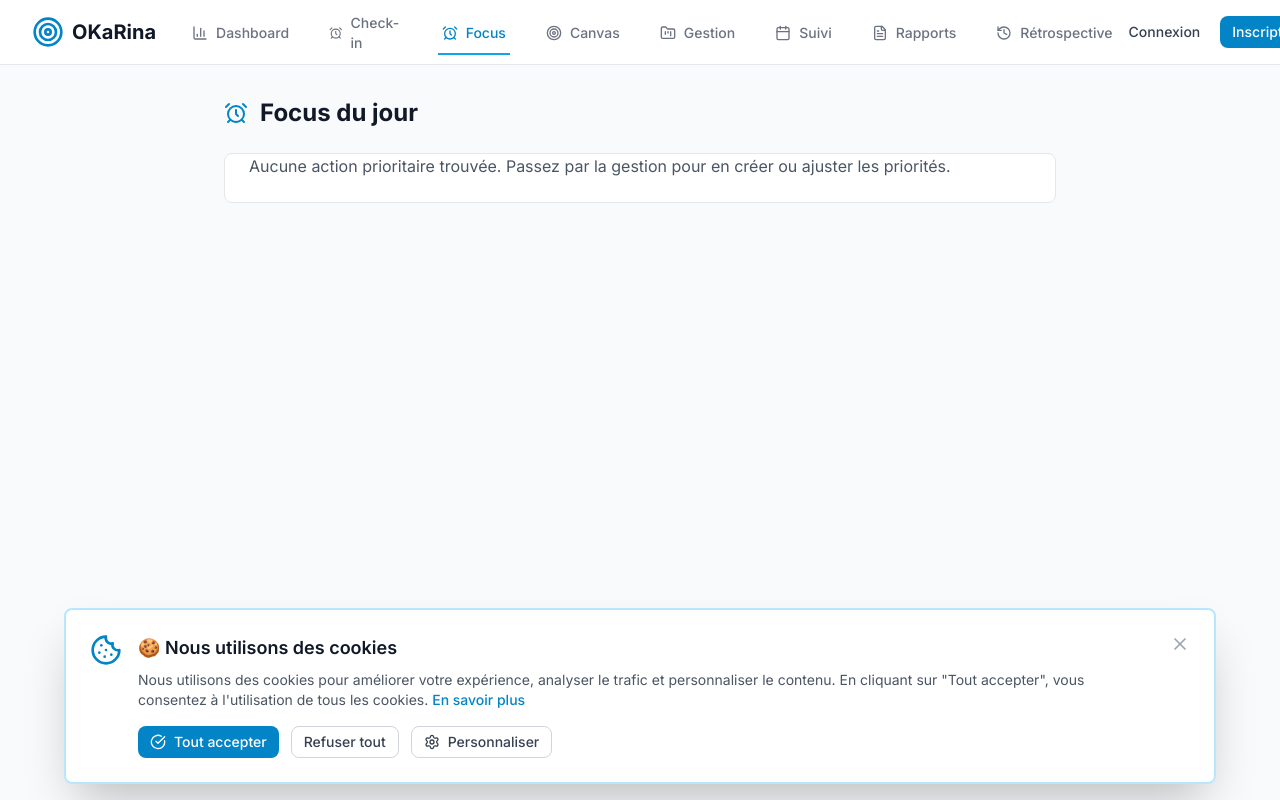
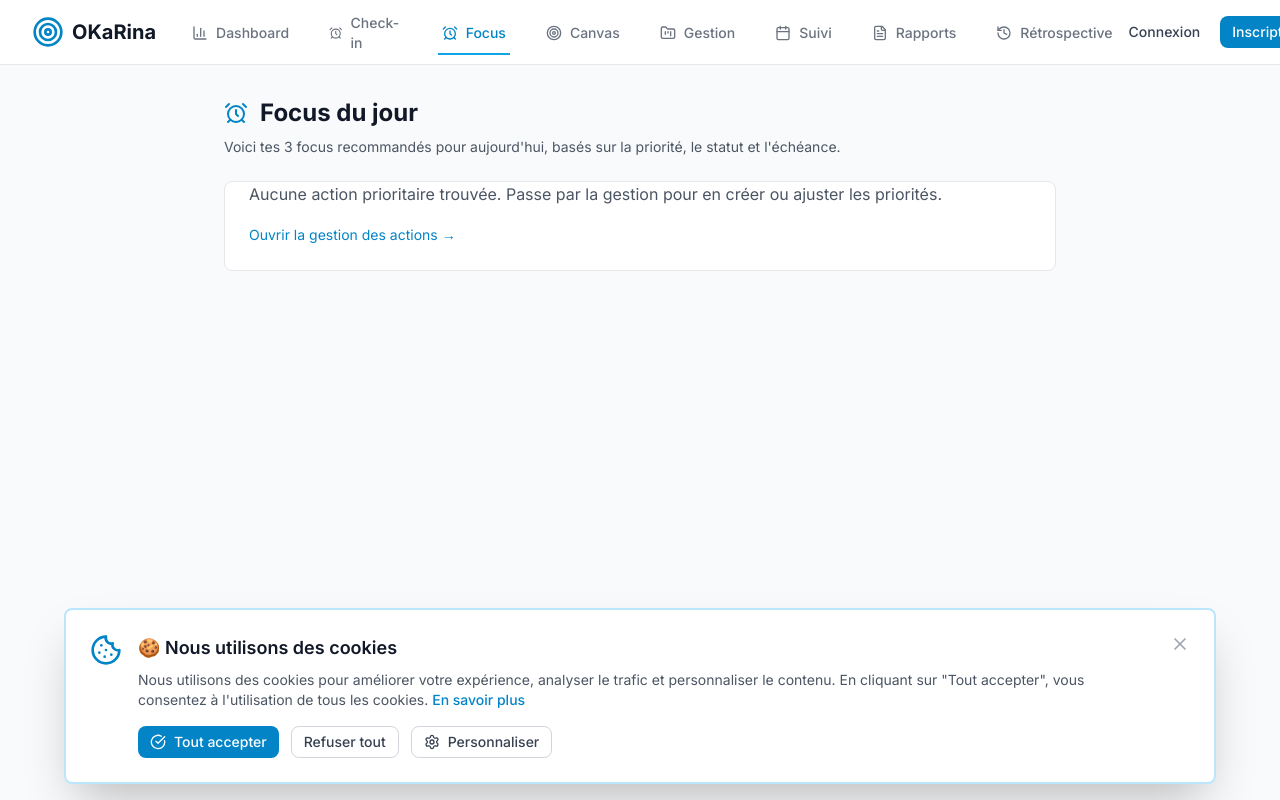
Before and after one commit to Eric-Hei/OKaRina, a Next.js app: page /focus in a window 1280 px wide. Shown: the top 800 px of the page. Built offline with nearby package versions, Linux system fonts and the light colour scheme.

Commit message:
feat: enhance FocusPage with focus management features and deadline scoring

```diff
--- a/src/pages/focus.tsx
+++ b/src/pages/focus.tsx
@@ -1,4 +1,5 @@
 import React, { useMemo, useState } from 'react';
+import Link from 'next/link';
 import { Layout } from '@/components/layout/Layout';
 import { Card, CardContent, CardHeader, CardTitle } from '@/components/ui/Card';
 import { Button } from '@/components/ui/Button';
@@ -7,12 +8,52 @@ import { useAppStore } from '@/store/useAppStore';
 import { ActionStatus, Priority, type Action } from '@/types';
 import { formatRelativeDate } from '@/utils';
 import { AlarmClock, CheckCircle2, Flame } from 'lucide-react';
-import { showNudge, scheduleNudge } from '@/services/nudges';
-import { addDays, isAfter } from 'date-fns';
+import { showNudge, scheduleNudge, cancelScheduledNudge } from '@/services/nudges';
+import { addDays, isAfter, isToday, isPast, differenceInCalendarDays } from 'date-fns';
 
 function priorityWeight(p: Priority): number {
   return p === Priority.CRITICAL ? 4 : p === Priority.HIGH ? 3 : p === Priority.MEDIUM ? 2 : 1;
 }
+
+const priorityLabels: Record<Priority, string> = {
+  [Priority.CRITICAL]: 'Critique',
+  [Priority.HIGH]: 'Haute',
+  [Priority.MEDIUM]: 'Moyenne',
+  [Priority.LOW]: 'Basse',
+};
+
+const statusLabels: Record<ActionStatus, string> = {
+  [ActionStatus.TODO]: 'À faire',
+  [ActionStatus.IN_PROGRESS]: 'En cours',
+  [ActionStatus.DONE]: 'Terminé',
+};
+
+function getDeadlineInfo(deadline?: Date) {
+  if (!deadline) return { label: 'Sans échéance', score: 0, isOverdue: false };
+  const d = new Date(deadline);
+  if (isPast(d) && !isToday(d)) {
+    const days = differenceInCalendarDays(new Date(), d);
+    return { label: `En retard de ${days} j`, score: 3, isOverdue: true };
+  }
+  if (isToday(d)) return { label: `Échéance aujourd'hui`, score: 2, isOverdue: false };
+  const days = differenceInCalendarDays(d, new Date());
+  const score = days <= 3 ? 2 : days <= 7 ? 1 : 0;
+  return { label: `Échéance ${formatRelativeDate(deadline)}`, score, isOverdue: false };
+}
+
+
+function isFocused(a: Action) {
+  return Array.isArray(a.labels) && a.labels.includes('focus');
+}
+
+function extractPrevStatus(a: Action): ActionStatus | null {
+  const prev = a.labels?.find(l => l.startsWith('prev_status:'));
+  if (!prev) return null;
+  const val = prev.split(':')[1] as ActionStatus;
+  if (val === ActionStatus.TODO || val === ActionStatus.IN_PROGRESS || val === ActionStatus.DONE) return val;
+  return null;
+}
+
 
 export default function FocusPage() {
   const { actions, updateAction } = useAppStore();
@@ -21,20 +62,46 @@ export default function FocusPage() {
   const candidates = useMemo(() => {
     const list = (actions || []).filter(a => a.status !== ActionStatus.DONE);
     const scored = list.map(a => {
-      const p = priorityWeight(a.priority);
-      const deadlineScore = a.deadline ? (isAfter(new Date(), new Date(a.deadline)) ? 2 : 1) : 0;
-      const score = p * 2 + deadlineScore; // simple
-      return { a, score };
+      const pScore = priorityWeight(a.priority); // 1..4
+      const sScore = a.status === ActionStatus.IN_PROGRESS ? 3 : 0; // continuité favorisée
+      const dInfo = getDeadlineInfo(a.deadline);
+      const focusBoost = a.labels?.includes('focus') ? 1 : 0;
+      const score = pScore * 2 + sScore + dInfo.score + focusBoost;
+      const reasons: string[] = [];
+      reasons.push(`Priorité ${priorityLabels[a.priority]}`);
+      reasons.push(statusLabels[a.status]);
+      if (a.deadline) reasons.push(dInfo.label);
+      return { action: a, score, reasons, deadlineInfo: dInfo };
     });
-    return scored.sort((x, y) => y.score - x.score).slice(0, 3).map(s => s.a);
+    return scored.sort((x, y) => y.score - x.score).slice(0, 3);
   }, [actions]);
 
-  const commitAction = (a: Action) => {
-    updateAction(a.id, { status: ActionStatus.IN_PROGRESS, updatedAt: new Date(), labels: [...a.labels, 'focus'] });
+  const commitFocus = (a: Action) => {
+    // si déjà focus, ne rien faire ici
+    if (isFocused(a)) return;
+    const prevLabel = `prev_status:${a.status}`;
+    const newLabels = [...(a.labels || [])];
+    if (!newLabels.includes('focus')) newLabels.push('focus');
+    if (!newLabels.some(l => l.startsWith('prev_status:'))) newLabels.push(prevLabel);
+    updateAction(a.id, { status: ActionStatus.IN_PROGRESS, updatedAt: new Date(), labels: newLabels });
     showNudge({ title: 'Focus activé', body: `Engagé sur: ${a.title}`, tag: 'focus-start' });
-    // petit rappel dans 45 min
     const id = scheduleNudge(45 * 60 * 1000, { title: 'Toujours focus ?', body: `Où en es-tu: ${a.title} ?`, tag: 'focus-reminder' });
     if (id) setScheduledId(id);
+  };
+
+  const cancelFocus = (a: Action) => {
+    const prev = extractPrevStatus(a);
+    const cleaned = (a.labels || []).filter(l => l !== 'focus' && !l.startsWith('prev_status:'));
+    updateAction(a.id, {
+      status: prev ?? ActionStatus.TODO,
+      labels: cleaned,
+      updatedAt: new Date(),
+    });
+    if (scheduledId) {
+      cancelScheduledNudge(scheduledId);
+      setScheduledId(null);
+    }
+    showNudge({ title: 'Focus annulé', body: `Action: ${a.title}`, tag: 'focus-cancel' });
   };
 
   const completeAction = (a: Action) => {
@@ -51,42 +118,51 @@ export default function FocusPage() {
     <Layout title="Focus du jour" requireAuth>
       <div className="min-h-screen bg-gray-50 py-8">
         <div className="max-w-4xl mx-auto px-4 sm:px-6 lg:px-8">
-          <div className="flex items-center space-x-3 mb-6">
+          <div className="flex items-center space-x-3 mb-2">
             <AlarmClock className="h-6 w-6 text-primary-600" />
             <h1 className="text-2xl font-bold text-gray-900">Focus du jour</h1>
           </div>
+          <p className="text-sm text-gray-600 mb-6">Voici tes 3 focus recommandés pour aujourd'hui, basés sur la priorité, le statut et l'échéance.</p>
 
           {candidates.length === 0 ? (
             <Card>
               <CardContent>
-                <p className="text-gray-600">Aucune action prioritaire trouvée. Passez par la gestion pour en créer ou ajuster les priorités.</p>
+                <p className="text-gray-600">Aucune action prioritaire trouvée. Passe par la gestion pour en créer ou ajuster les priorités.</p>
+                <div className="mt-4">
+                  <Link href="/management" className="text-primary-600 hover:underline text-sm">Ouvrir la gestion des actions →</Link>
+                </div>
               </CardContent>
             </Card>
           ) : (
             <div className="space-y-4">
-              {candidates.map((a) => (
+              {candidates.map(({ action: a, reasons, deadlineInfo }) => (
                 <Card key={a.id}>
                   <CardHeader>
                     <CardTitle className="text-base">{a.title}</CardTitle>
+                    <p className="text-sm text-gray-500 mt-1">Pourquoi sélectionnée : {reasons.join(' • ')}</p>
                   </CardHeader>
                   <CardContent>
                     <div className="flex items-center justify-between mb-3">
                       <div className="flex items-center gap-2">
-                        <Badge variant="secondary" size="sm">{a.priority}</Badge>
+                        <Badge variant="secondary" size="sm">{priorityLabels[a.priority]}</Badge>
+                        <Badge variant="default" size="sm">{statusLabels[a.status]}</Badge>
                         {a.deadline && (
-                          <span className="text-sm text-gray-500">échéance {formatRelativeDate(a.deadline)}</span>
+                          <span className={"text-sm " + (deadlineInfo.isOverdue ? "text-red-600" : "text-gray-500")}>{deadlineInfo.label}</span>
                         )}
                       </div>
-                      <Flame className="h-4 w-4 text-orange-500" />
+                      <Flame className={"h-4 w-4 " + (isFocused(a) ? "text-red-600 fill-red-600" : "text-orange-500")} strokeWidth={isFocused(a) ? 0 : 2} />
                     </div>
                     <div className="flex gap-2">
-                      <Button onClick={() => commitAction(a)} leftIcon={<Flame className="h-4 w-4" />}>Je m'engage</Button>
+                      <Button onClick={() => (isFocused(a) ? cancelFocus(a) : commitFocus(a))} leftIcon={<Flame className="h-4 w-4" />}>{isFocused(a) ? 'Annuler le focus' : "Je m'engage"}</Button>
                       <Button variant="ghost" onClick={() => completeAction(a)} leftIcon={<CheckCircle2 className="h-4 w-4" />}>Terminer</Button>
                       <Button variant="outline" onClick={() => postponeToTomorrow(a)}>Demain</Button>
                     </div>
                   </CardContent>
                 </Card>
               ))}
+              <div className="pt-2">
+                <Link href="/management" className="text-sm text-gray-600 hover:text-gray-800 underline">Voir plus d'actions dans la Gestion →</Link>
+              </div>
             </div>
           )}
         </div>
```
Also changed, not shown: 1 other file (tests, documents, lock files or other folders).
